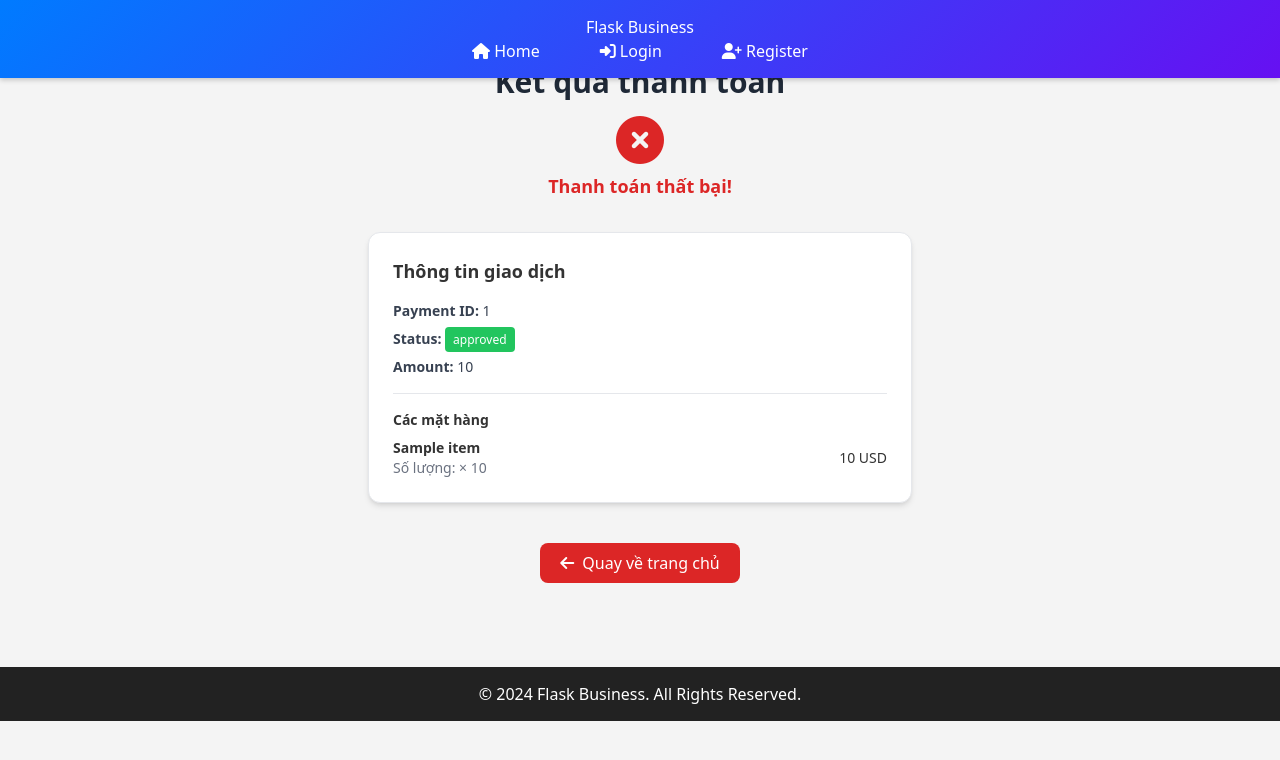
After one commit to ThuongPhan662003/MobileServiceBussiness_PTITHCM, a Flask app: template app/templates/payments/user/deposit_result.html in a window 1280 px wide. The commit adds this page. Shown: the top 760 px of the page. Run offline with Flask 3, Linux system fonts and the light colour scheme; the template is opened without the code that fills it: most values are stand-ins (such as "Sample title", 1, 10 or a date in 2020); some libraries are stand-ins or nearby versions.

Commit message:
add deposit

```diff
--- /dev/null
+++ b/app/templates/payments/user/deposit_result.html
@@ -0,0 +1,78 @@
+{% extends "base.html" %}
+
+{% block title %}Kết quả thanh toán{% endblock %}
+
+{% block content %}
+<script src="https://cdn.tailwindcss.com"></script>
+
+<!-- Font Awesome 6 -->
+<link rel="stylesheet" href="https://cdnjs.cloudflare.com/ajax/libs/font-awesome/6.5.0/css/all.min.css" />
+
+<!-- Google Fonts: Roboto -->
+<link href="https://fonts.googleapis.com/css2?family=Roboto:wght@400;500;700&display=swap" rel="stylesheet" />
+
+<div class="max-w-xl mx-auto py-16 px-4 text-center">
+
+    <!-- Header -->
+    <h2 class="text-3xl font-bold text-gray-800 mb-4">Kết quả thanh toán</h2>
+    {% if result.status == 'success' %}
+    <div class="text-green-600 text-5xl mb-2">
+        <i class="fas fa-check-circle"></i>
+    </div>
+    <p class="text-green-600 text-lg font-semibold mb-8">Thanh toán thành công!</p>
+    {% else %}
+    <div class="text-red-600 text-5xl mb-2">
+        <i class="fas fa-times-circle"></i>
+    </div>
+    <p class="text-red-600 text-lg font-semibold mb-8">Thanh toán thất bại!</p>
+    {% endif %}
+
+    <!-- Thông tin giao dịch -->
+    <div class="bg-white rounded-xl shadow-md p-6 text-left border border-gray-200">
+        <h3 class="text-lg font-semibold mb-4">Thông tin giao dịch</h3>
+        <div class="text-sm text-gray-700 space-y-2">
+            {% if result.details %}
+            <p><strong>Payment ID:</strong> {{ result.details['Payment ID'] }}</p>
+            <p><strong>Status:</strong>
+                <span class="px-2 py-1 rounded text-white text-xs font-medium
+            {% if result.details['Status'] == 'approved' %}
+              bg-green-500
+            {% else %}
+              bg-gray-400
+            {% endif %}
+          ">
+                    {{ result.details['Status'] }}
+                </span>
+            </p>
+            <p><strong>Amount:</strong> {{ result.details['Amount'] }}</p>
+            {% endif %}
+        </div>
+
+        {% if result.items %}
+        <hr class="my-4">
+        <h4 class="text-sm font-semibold mb-2">Các mặt hàng</h4>
+        <ul class="space-y-2 text-sm">
+            {% for item in result.items %}
+            <li class="flex justify-between items-center">
+                <div>
+                    <strong>{{ item.name }}</strong><br>
+                    <span class="text-gray-500">Số lượng: × {{ item.quantity }}</span>
+                </div>
+                <div class="text-right">
+                    {{ item.price }} {{ item.currency }}
+                </div>
+            </li>
+            {% endfor %}
+        </ul>
+        {% endif %}
+    </div>
+
+    <!-- Quay lại -->
+    <div class="mt-10">
+        <a href="{{ url_for('subscriber_bp.dashboard') }}"
+            class="inline-flex items-center bg-red-600 text-white px-5 py-2 rounded-lg hover:bg-red-700 transition">
+            <i class="fas fa-arrow-left mr-2"></i> Quay về trang chủ
+        </a>
+    </div>
+</div>
+{% endblock %}
```
Also changed, not shown: app/controllers/api_payments.py (+60 -39 lines), app/templates/home/cuoc.html (+34 -16 lines), app/templates/payments/user/deposit.html (added, +47 -0 lines).
